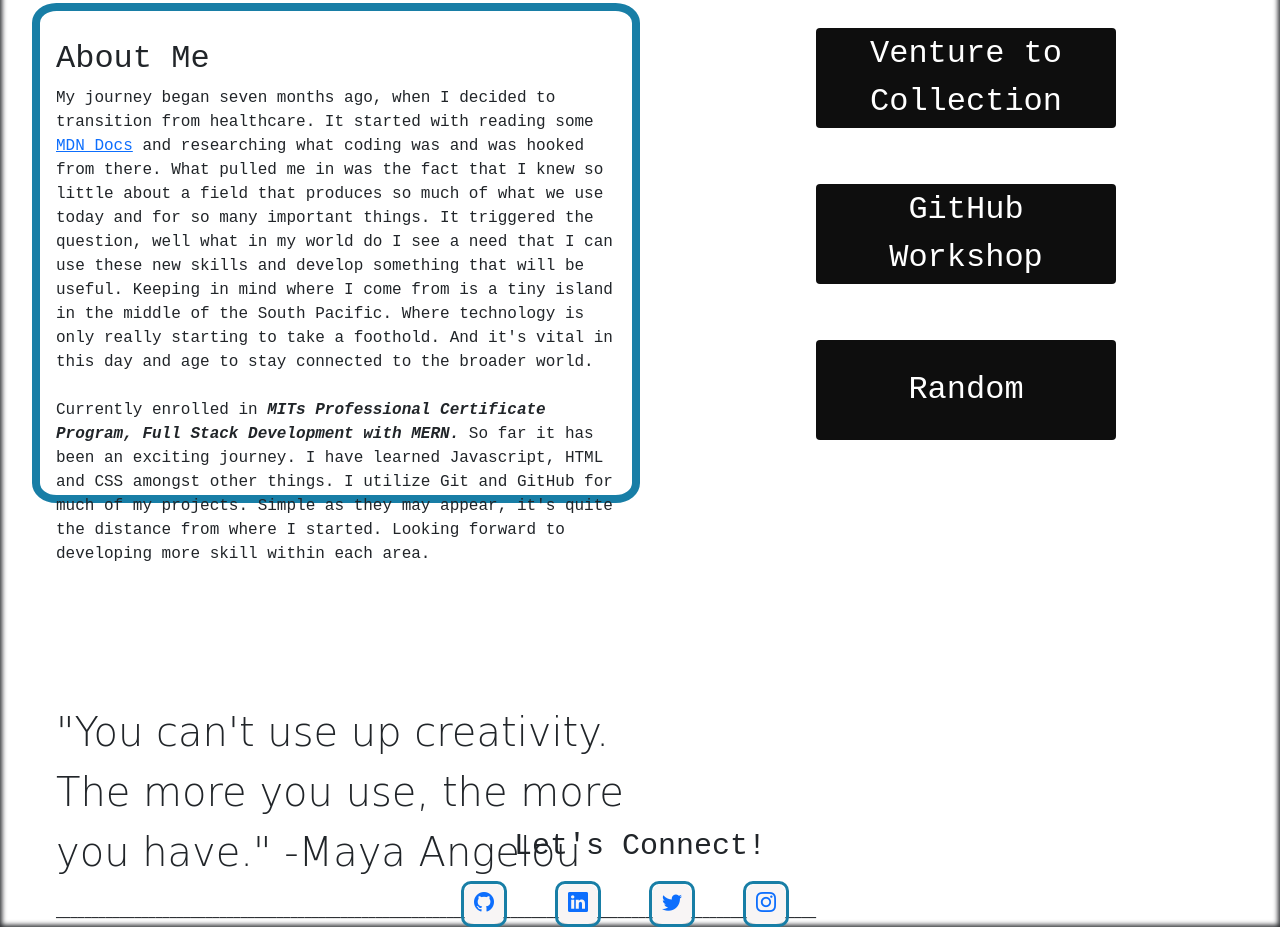
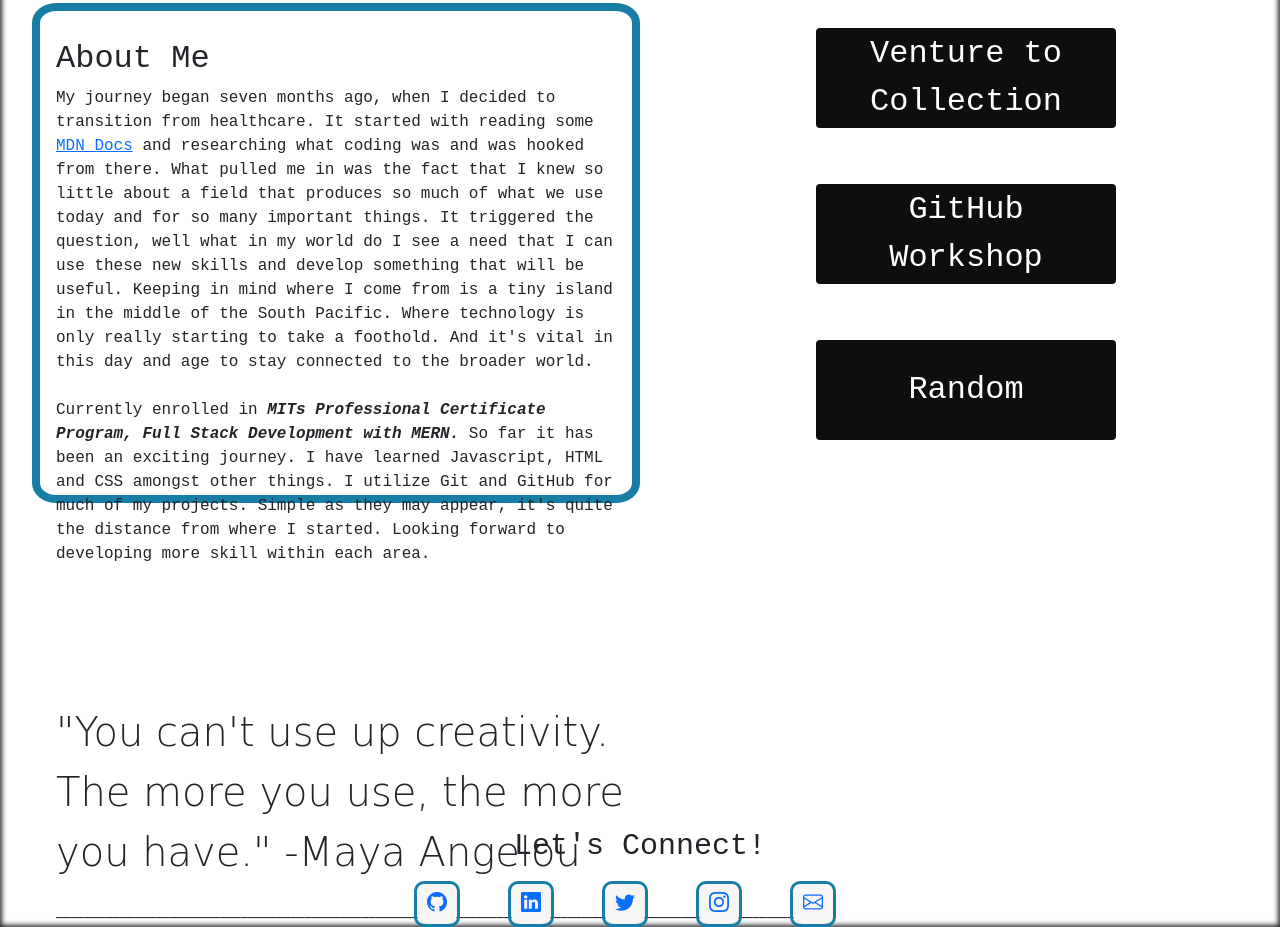
Before and after one commit to lei-marie/leimarie.github.io, a website: page index.html in a window 1280 px wide. Shown: the part 1154-2081 px from the top of the page. Drawn offline with nearby package versions, Linux system fonts and the light colour scheme; grey boxes are pictures that could not be loaded; a web font is replaced by a local one.

Commit message:
Added email contact

```diff
--- a/index.html
+++ b/index.html
@@ -125,6 +125,7 @@
             <li><a href="https://www.linkedin.com/in/lei-marie-lafaele-murphy-625283233/"><i class="bi bi-linkedin"></i></a></li>
             <li><a href="https://twitter.com/leimarielafaele"><i class="bi bi-twitter"></i></a></li>
             <li><a href="https://www.instagram.com/ltl_tech/"><i class="bi bi-instagram"></i></a></li>
+            <li><a href="mailto:llafaele.murphy@outlook.com"><i class="bi bi-envelope"></i></a></li>
         </ul>
         </div>
     </div>
```
